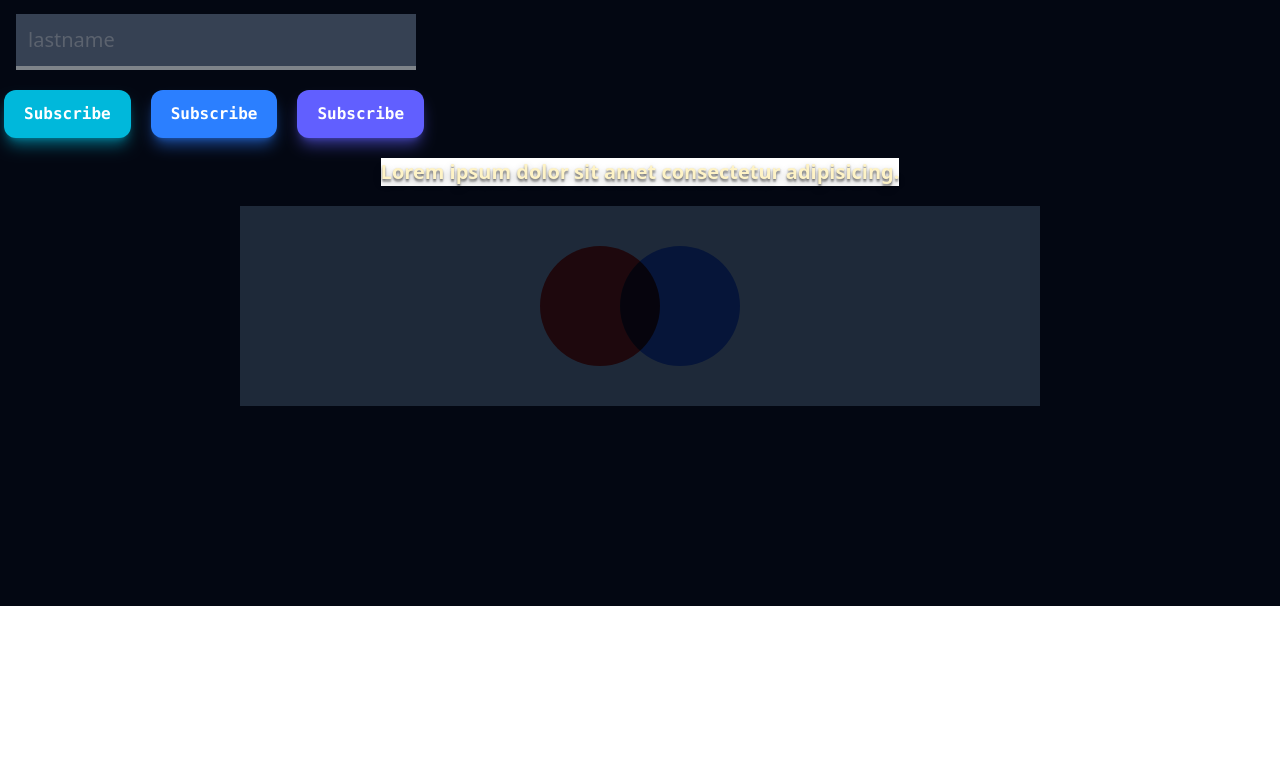
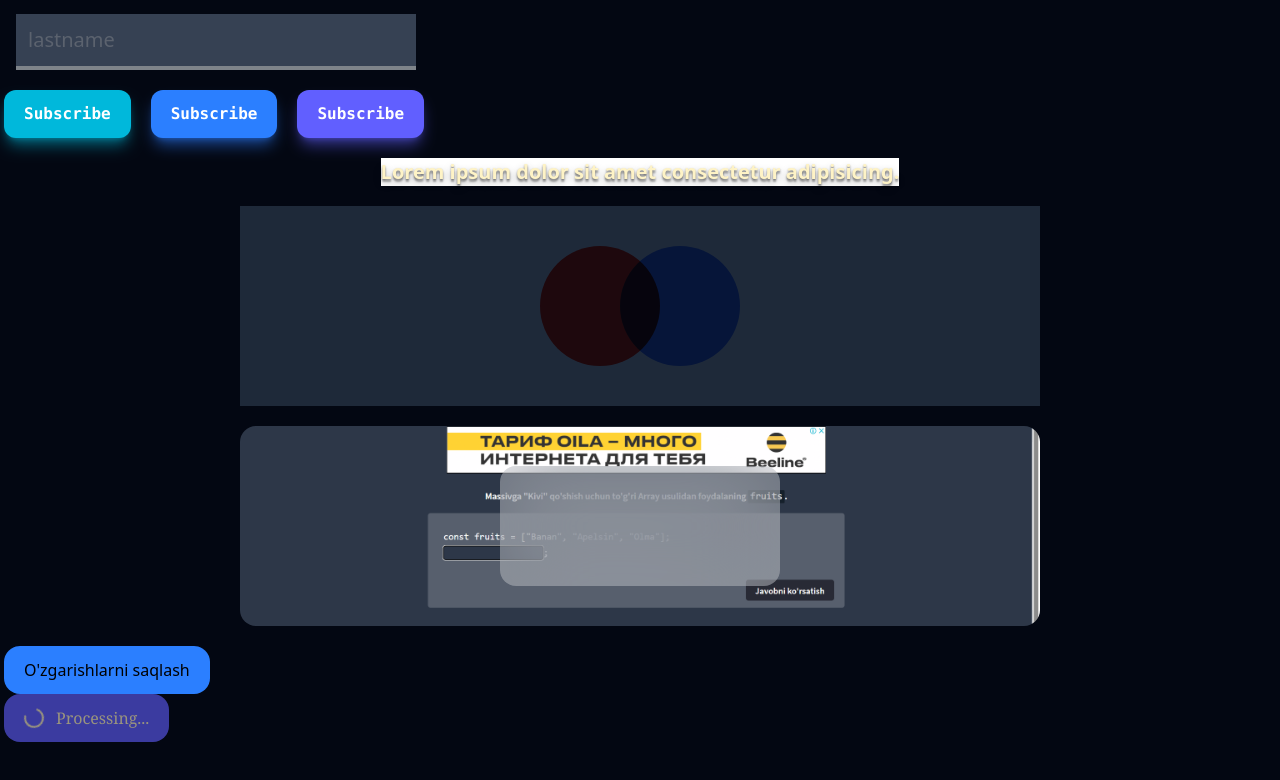
Before and after one commit to DolimovS/tailwindcss_lessons, a React (Vite) app: page / in a window 1280 px wide. Shown: the part 5958-6738 px from the top of the page. Before the commit the page ends 6564 px from the top, so only its background shows below. Built offline with nearby package versions, Linux system fonts and the light colour scheme; the HTML template or start-up script is replaced by a standard one.

Commit message:
animation

```diff
--- a/src/App.jsx
+++ b/src/App.jsx
@@ -160,7 +160,7 @@ const App = () => {
       </a>
 
       <article className="max-w-150 bg-blue-900 gap-1 space-x-5 p-5 rounded-2xl" >
-          <img className="w-70 h-50 rounded-2xl float-start  "  src={img} alt="" />
+        <img className="w-70 h-50 rounded-2xl float-start  " src={img} alt="" />
         <p className="text-amber-50  font-medium">Lorem ipsum dolor sit amet consectetur, adipisicing elit. Quae ad pariatur nihil aliquid magnam ex expedita dolores, soluta esse, optio ipsam laboriosam numquam nam est voluptatem inventore totam commodi mollitia veniam dignissimos. Adipisci voluptatem maiores nulla sequi obcaecati iste blanditiis et. Voluptas cupiditate reprehenderit dolor, dolore incidunt eaque omnis nobis odit eum numquam cumque iste assumenda amet animi ipsa itaque natus sunt vel laborum libero tempora. Ducimus, veniam dolorum cupiditate, animi nihil consequuntur facere reprehenderit architecto quo doloremque delectus a! Deserunt, sunt? Cumque hic sunt cupiditate eos eum nulla corporis eius tempore et ipsam, minus neque recusandae accusamus voluptatem, facere reiciendis expedita veniam. Perspiciatis voluptatum deleniti dolore aperiam repellat eius veritatis quas ullam, voluptatem, ratione neque. Dolor iusto unde et atque illo iste, eaque, natus molestias aliquam esse consequuntur? Nihil assumenda blanditiis magnam rem reiciendis harum, pariatur velit est doloribus in labore eos sunt numquam natus, maiores veritatis. Facere, id.</p>
       </article>
 
@@ -168,7 +168,7 @@ const App = () => {
 
       <img className="w-200 h-100 rounded-2xl border-2 border-red-600 object-fill" src={img} alt="" />
 
-          <img className="size-24 object-contain object-bottom border-2 border-red-600"  src={img} alt="" />
+      <img className="size-24 object-contain object-bottom border-2 border-red-600" src={img} alt="" />
 
       <div className="w-150 h-40 m-auto flex gap-4 items-center rounded-2xl overflow-hidden  object-fill bg-gray-800 " >
         <img className="w-65 h-65 rounded-full    " src={img} alt="" />
@@ -229,7 +229,7 @@ const App = () => {
 
 
 
-          <div  className=" overscroll-y-contain bg-gray-800 rounded-2xl p-8 w-200 h-70  m-auto overflow-auto   text-white">
+      <div className=" overscroll-y-contain bg-gray-800 rounded-2xl p-8 w-200 h-70  m-auto overflow-auto   text-white">
         Lorem ipsum dolor, sit amet consectetur adipisicing elit. Suscipit cum animi quos dolorem excepturi. Commodi quis dolorum libero provident molestias voluptatum cum enim deleniti ducimus ad natus suscipit, amet odio hic magnam non, nihil aspernatur magni sint veritatis explicabo dignissimos. Laboriosam, inventore fuga eum tempora, placeat doloribus porro alias natus magni dignissimos a illum dolor provident delectus nihil, dolorum est tenetur exercitationem in accusantium vero eos eveniet assumenda omnis! Vitae accusamus facilis consequatur? Cupiditate quisquam libero laudantium est sit quaerat veniam atque possimus corporis, tempore a aperiam id ratione repellendus sapiente laborum minima magnam quis consequuntur asperiores fuga velit. Eius omnis eaque aperiam nihil officiis iure incidunt. Ducimus minus impedit aperiam libero dolorum nisi facere nemo at doloribus ex\
         exercitationem magni officia voluptatem ab totam, tempora cupiditate odit aliquam tenetur nihil eum inventore corporis. Dolore laborum quam libero. Corporis, pariatur recusandae. Numquam tempore, earum itaque necessitatibus distinctio dolorem accusantium pariatur ipsa sint eaque nisi animi, odit fugiat, doloribus error porro autem. Non veniam ab rem sed consequatur quo autem, consectetur amet aspernatur modi exercitationem assumenda ducimus delectus tempora qui numquam quis explicabo nulla laboriosam totam vitae iusto cumque cupiditate. Distinctio soluta labore aspernatur? Nemo, officiis totam est dignissimos maxime unde.
       </div>
@@ -353,6 +353,20 @@ const App = () => {
         <div className="w-30 h-30 rounded-full bg-blue-500 mix-blend-multiply"></div>
       </div>
 
+      <div className="rounded-2xl flex items-center justify-center  bg-gray-600 p-5 w-200 m-auto h-50 bg-cover bg-center" style={{ backgroundImage: `url(${img}) ` }}>
+        <div className="bg-white/30 w-70 h-30 rounded-2xl backdrop-blur-2xl "></div>
+      </div>
+      <div className="inline space-x-40">
+        <button className="bg-blue-500 rounded-2xl py-3 px-5 duration-300 delay-150 transition ease-in-out hover:-translate-y-1 hover:bg-indigo-500 hover:scale-110 inline-block">O'zgarishlarni saqlash</button>
+
+        <button type="button" className=" flex items-center bg-indigo-500 rounded-2xl py-3 px-5  text-amber-100 font-light font-serif disabled:opacity-60 disabled:cursor-not-allowed" disabled>
+          <span className="mr-3 h-5 w-5 rounded-full border-2 border-amber-100  border-t-transparent animate-spin"></span>
+
+          Processing...
+        </button>
+
+      </div>
+
     </div>
   )
 }
```
Lines whose indentation alone changed are shown as unchanged.
